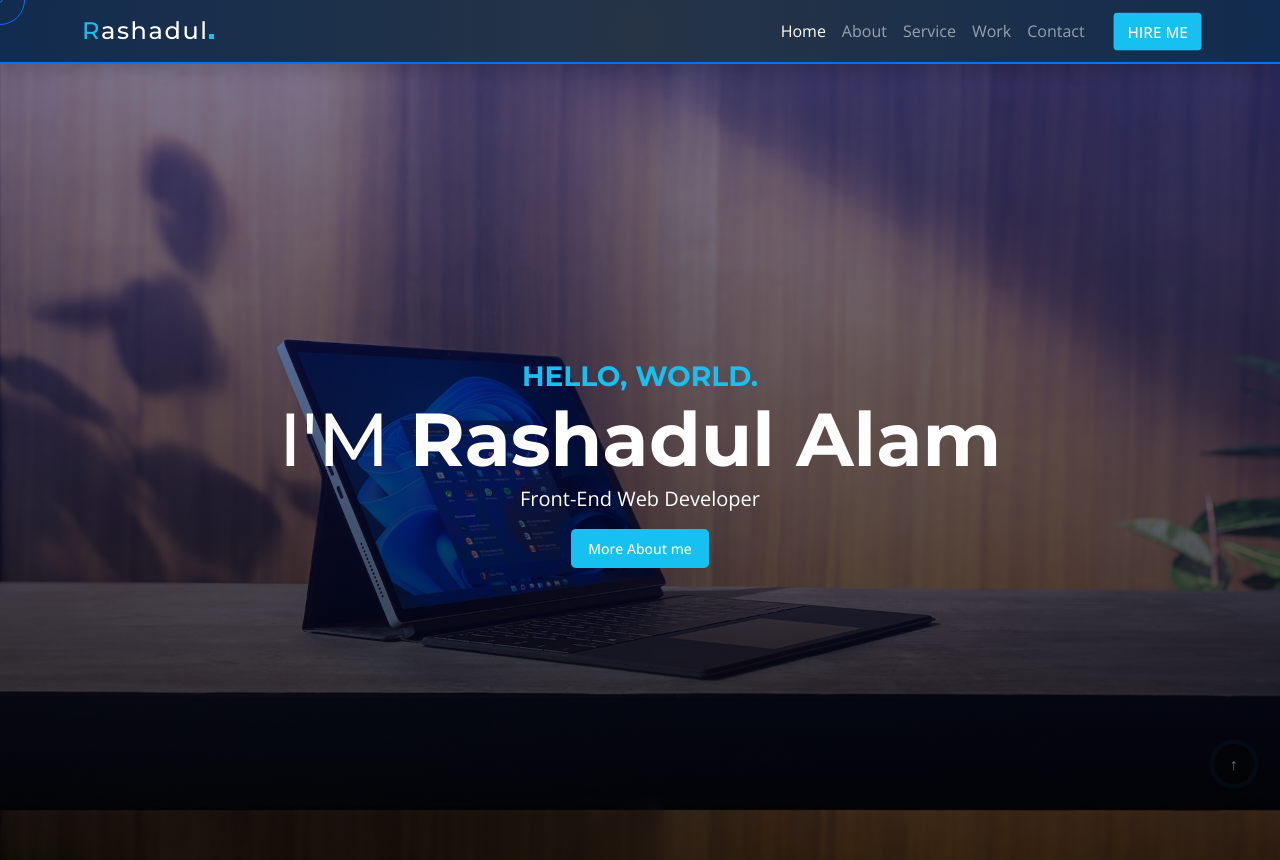
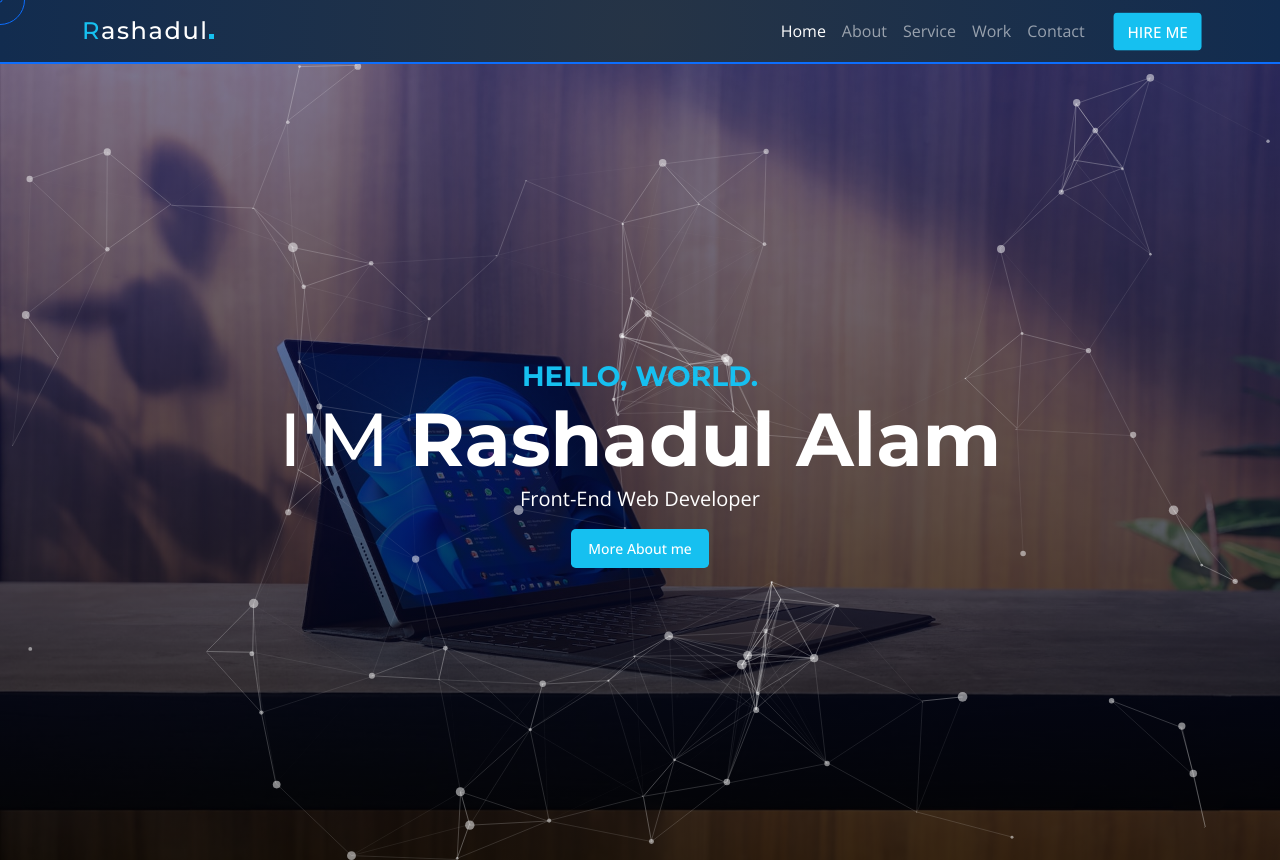
Before and after one commit to rashadulalam/rashadul, a plain HTML site: page index.html in a window 1280 px wide. Shown: the top 860 px of the page. Drawn offline with nearby package versions, Linux system fonts and the light colour scheme.

Commit message:
Particles added to Hero section

```diff
--- a/css/rashadul.css
+++ b/css/rashadul.css
@@ -165,8 +165,19 @@ text-align: center;
     background-position: center;
     background-repeat: no-repeat;
     background-size: cover;
+    position: relative;
+    z-index: 333
 }
-.hero-text {}
+#particles-js {
+    position: absolute;
+    top: 0;
+    bottom: 0;
+    left: 0;
+    right: 0;
+    z-index: -1;
+
+}
+
 .hero-text h3 {
     color: #16C0F0;
     text-transform: uppercase;
--- a/index.html
+++ b/index.html
@@ -64,6 +64,7 @@
             </div>
           </div>
         </div>
+        <div id="particles-js"></div>
       </section>
 
       <!-- service area -->
@@ -330,13 +331,11 @@
 
 
     <script src="https://cdn.jsdelivr.net/npm/bootstrap@5.0.2/dist/js/bootstrap.bundle.min.js" integrity="sha384-MrcW6ZMFYlzcLA8Nl+NtUVF0sA7MsXsP1UyJoMp4YLEuNSfAP+JcXn/tWtIaxVXM" crossorigin="anonymous"></script>
-    <script type="text/javascript" src="https://cdn.jsdelivr.net/npm/@emailjs/browser@3/dist/email.min.js">
-    </script>
-    <script type="text/javascript">
-      (function(){
-          emailjs.init("6eM0bRgigus0pT2_T");
-      })();
-    </script>
+    <script type="text/javascript" src="https://cdn.jsdelivr.net/npm/@emailjs/browser@3/dist/email.min.js"></script>
+
+    <!-- particles js -->
+    <script src="js/particles.js"></script>
+    <script src="js/app.js"></script>
     <script src="js/rashadul.js"></script>
   </body>
 </html>
--- /dev/null
+++ b/js/app.js
@@ -0,0 +1,133 @@
+/* -----------------------------------------------
+/* How to use? : Check the GitHub README
+/* ----------------------------------------------- */
+
+/* To load a config file (particles.json) you need to host this demo (MAMP/WAMP/local)... */
+/*
+particlesJS.load('particles-js', 'particles.json', function() {
+  console.log('particles.js loaded - callback');
+});
+*/
+
+/* Otherwise just put the config content (json): */
+
+particlesJS('particles-js',
+
+  {
+    "particles": {
+      "number": {
+        "value": 80,
+        "density": {
+          "enable": true,
+          "value_area": 800
+        }
+      },
+      "color": {
+        "value": "#ffffff"
+      },
+      "shape": {
+        "type": "circle",
+        "stroke": {
+          "width": 0,
+          "color": "#000000"
+        },
+        "polygon": {
+          "nb_sides": 5
+        },
+        "image": {
+          "src": "img/github.svg",
+          "width": 100,
+          "height": 100
+        }
+      },
+      "opacity": {
+        "value": 0.5,
+        "random": false,
+        "anim": {
+          "enable": false,
+          "speed": 1,
+          "opacity_min": 0.1,
+          "sync": false
+        }
+      },
+      "size": {
+        "value": 5,
+        "random": true,
+        "anim": {
+          "enable": false,
+          "speed": 40,
+          "size_min": 0.1,
+          "sync": false
+        }
+      },
+      "line_linked": {
+        "enable": true,
+        "distance": 150,
+        "color": "#ffffff",
+        "opacity": 0.4,
+        "width": 1
+      },
+      "move": {
+        "enable": true,
+        "speed": 6,
+        "direction": "none",
+        "random": false,
+        "straight": false,
+        "out_mode": "out",
+        "attract": {
+          "enable": false,
+          "rotateX": 600,
+          "rotateY": 1200
+        }
+      }
+    },
+    "interactivity": {
+      "detect_on": "canvas",
+      "events": {
+        "onhover": {
+          "enable": true,
+          "mode": "repulse"
+        },
+        "onclick": {
+          "enable": true,
+          "mode": "push"
+        },
+        "resize": true
+      },
+      "modes": {
+        "grab": {
+          "distance": 400,
+          "line_linked": {
+            "opacity": 1
+          }
+        },
+        "bubble": {
+          "distance": 400,
+          "size": 40,
+          "duration": 2,
+          "opacity": 8,
+          "speed": 3
+        },
+        "repulse": {
+          "distance": 200
+        },
+        "push": {
+          "particles_nb": 4
+        },
+        "remove": {
+          "particles_nb": 2
+        }
+      }
+    },
+    "retina_detect": true,
+    "config_demo": {
+      "hide_card": false,
+      "background_color": "#b61924",
+      "background_image": "",
+      "background_position": "50% 50%",
+      "background_repeat": "no-repeat",
+      "background_size": "cover"
+    }
+  }
+
+);
```
Also changed, not shown: js/particles.js (added).
